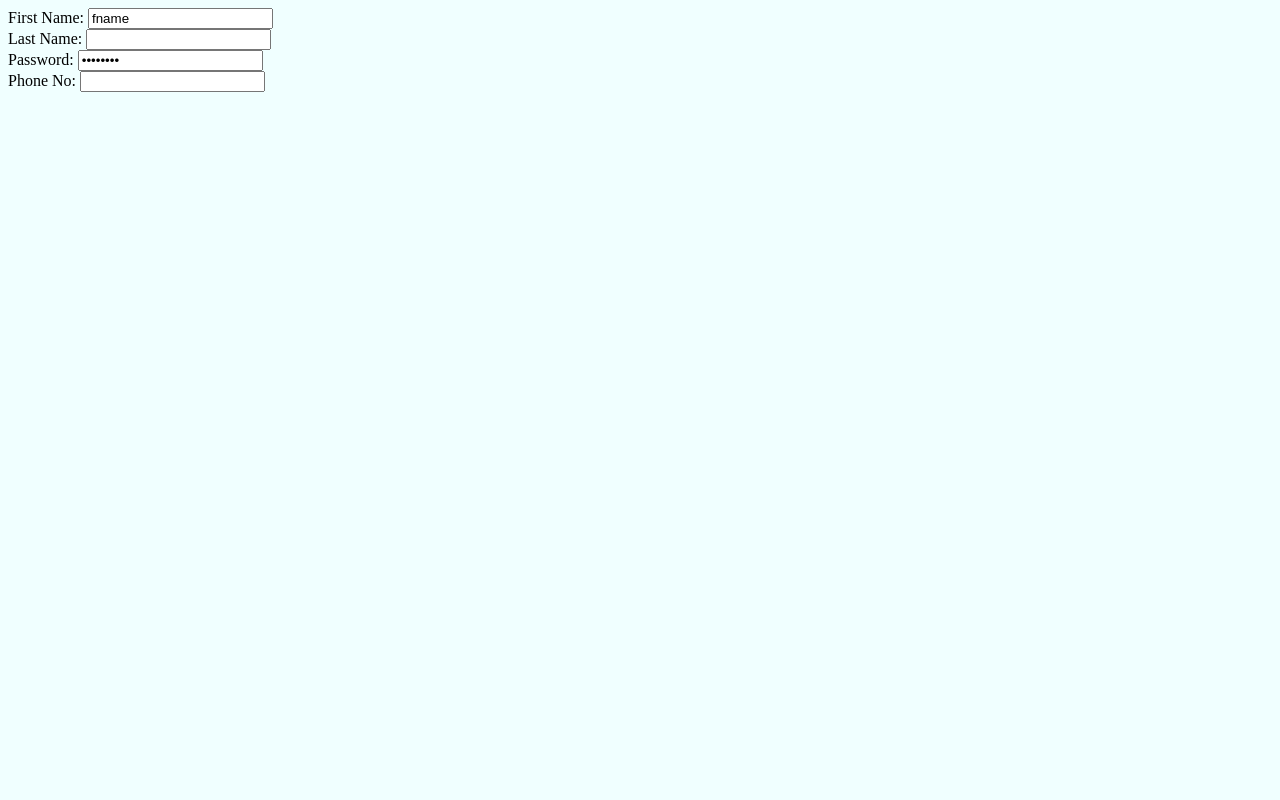
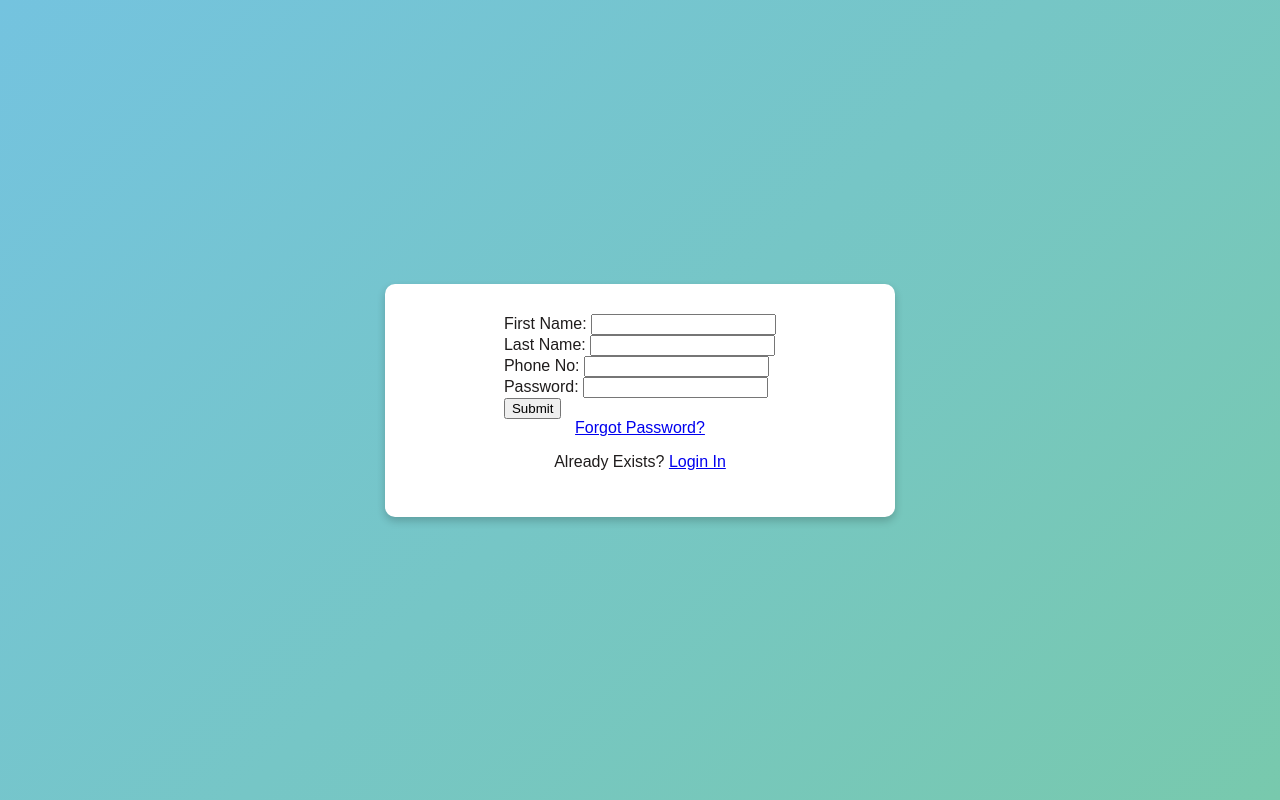
Before and after one commit to Steve154-SJ/securityguard-system, a plain HTML site: page indexReg.html in a window 1280 px wide. Drawn offline with Linux system fonts and the light colour scheme.

Commit message:
new commits

```diff
--- a/StylesReg.css
+++ b/StylesReg.css
@@ -1,3 +1,25 @@
-body{
-    background-color: azure;
+body, html {
+    height: 100%;
+    margin: 0;
+    font-family: Arial, sans-serif;
 }
+
+body {
+    background: linear-gradient(135deg, #74C3DF, #78c9ad);
+    display: flex;
+    justify-content: center;
+    align-items: center;
+    height: 100%;
+    color: #1f1c1c;
+}
+.new-reg {
+    display: flex;
+    flex-direction: column;
+    justify-content: center;
+    align-items: center;
+    padding: 30px;
+    background:white;
+    border-radius: 10px;
+    box-shadow: 0 4px 8px rgba(0, 0, 0, 0.2);
+    width: 450px; /* Container width */
+}
--- a/indexReg.html
+++ b/indexReg.html
@@ -7,28 +7,36 @@
     <link rel="stylesheet" href="StylesReg.css">
     </head>
 <body>
+    <div class="new-reg">
         <form method="POST" action=" ">
-            <div class="new-reg">
-            <label for="fname">First Name:</label>
-            <input type="text" id="fname" value="fname" required>
+            <div class="extra-spacing">
+            <label for="name">First Name:</label>
+            <input type="text" id="name" name="name"  required>
             </div>
 
-            <div class="new-reg">
-                <label for="lname">Last Name:</label>
-                <input type="text" id="lname" name="lname" required>
+            <div class="extra-spacing">
+                <label for="name">Last Name:</label>
+                <input type="text" id="name" name="name"  required>
             </div>
 
-            <div class="new-reg">
-                <label for="password">Password:</label>
-                <input type="password" id="password" value="password" required>
-            </div>
-
-            <div class="new-reg">
+            <div class="extra-spacing">
                 <label for="number">Phone No:</label>
                 <input type="number" id="number" value="numbers" required>
             </div>
+
+            <div class="extra-spacing">
+                <label for="password">Password:</label>
+                <input type="password" id="password" name="password" required>
+            </div>
+
+            <div class="submit">
+                <input type="submit" id="submit" name="submit">
+            </div>
         </form>
+    <a href="#" class="new-password">Forgot Password?</a>
 
+            <p class="register-link">Already Exists? <a href="index.html">Login In</a></p>
     </div>
 </body>
+<footer></footer>
 </html>
```
Also changed, not shown: index.html (+1 -1 lines), styles.css (+3 -4 lines).
